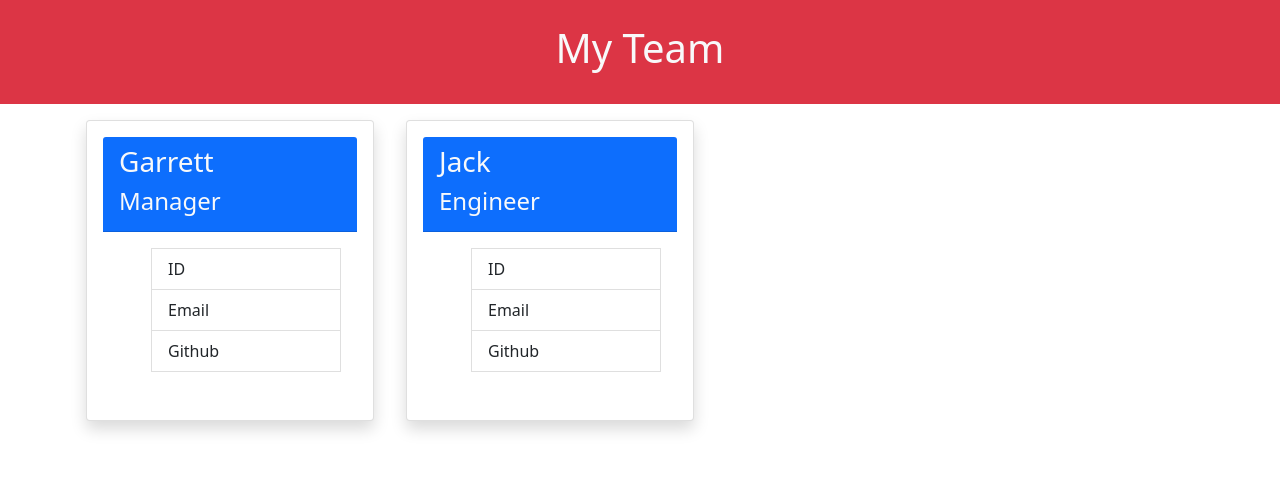
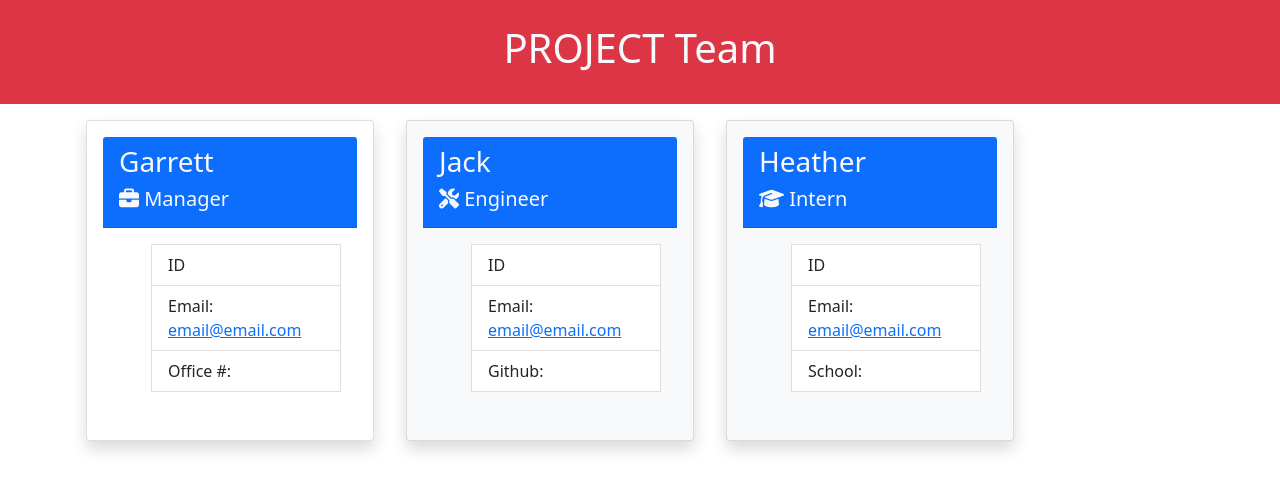
Before and after one commit to GarrettA01/Team-Site-Node-Gen, a website: page src/sample.html in a window 1280 px wide. Drawn offline with nearby package versions, Linux system fonts and the light colour scheme.

Commit message:
Filled out intern block in html and added icons

```diff
--- a/src/sample.html
+++ b/src/sample.html
@@ -16,40 +16,66 @@
   </head>
   <body>
     <header class="container-fluid bg-danger text-center py-4">
-      <h1 class="text-light">My Team</h1>
+      <h1 class="text-light">PROJECT Team</h1>
     </header>
     <main class="container">
       <div class="row">
+        <!-- Manager Section -->
         <div
           class="card bg-light mx-3 my-3 mb-3 shadow p-3 mb-5 bg-white rounded"
           style="max-width: 18rem"
         >
           <div class="card-header bg-primary text-light">
             <h3>Garrett</h3>
-            <h4>Manager</h4>
+            <h5><i class="fa-solid fa-briefcase"></i> Manager</h5>
           </div>
           <div class="card-body text-dark">
             <ul class="justify-item-center">
               <li class="list-group-item">ID</li>
-              <li class="list-group-item">Email</li>
-              <li class="list-group-item">Github</li>
+              <li class="list-group-item">
+                Email: <a href="mailto:EMAIL@email.com">email@email.com</a>
+              </li>
+              <li class="list-group-item">Office #:</li>
             </ul>
           </div>
         </div>
 
+        <!-- Engineer Section -->
         <div
-          class="card bg-light mx-3 my-3 mb-3 shadow p-3 mb-5 bg-white rounded"
+          class="card bg-light mx-3 my-3 shadow p-3 mb-5 rounded"
           style="max-width: 18rem"
         >
           <div class="card-header bg-primary text-light">
             <h3>Jack</h3>
-            <h4>Engineer</h4>
+            <h5><i class="fa-solid fa-screwdriver-wrench"></i> Engineer</h5>
           </div>
           <div class="card-body text-dark">
             <ul class="justify-item-center">
               <li class="list-group-item">ID</li>
-              <li class="list-group-item">Email</li>
-              <li class="list-group-item">Github</li>
+              <li class="list-group-item">
+                Email: <a href="mailto:EMAIL@email.com">email@email.com</a>
+              </li>
+              <li class="list-group-item">Github:</li>
+            </ul>
+          </div>
+        </div>
+
+        <!-- Intern Section -->
+        <div
+          class="card bg-light mx-3 my-3 shadow p-3 mb-5 rounded"
+          style="max-width: 18rem"
+        >
+          <div class="card-header bg-primary text-light">
+            <h3>Heather</h3>
+            <h5><i class="fa-solid fa-graduation-cap"></i> Intern</h5>
+          </div>
+          <div class="card-body text-dark">
+            <ul class="justify-item-center">
+              <li class="list-group-item">ID</li>
+              <li class="list-group-item">
+                Email: <a href="mailto:EMAIL@email.com">email@email.com</a>
+              </li>
+              <li class="list-group-item">School:</li>
             </ul>
           </div>
         </div>
```
